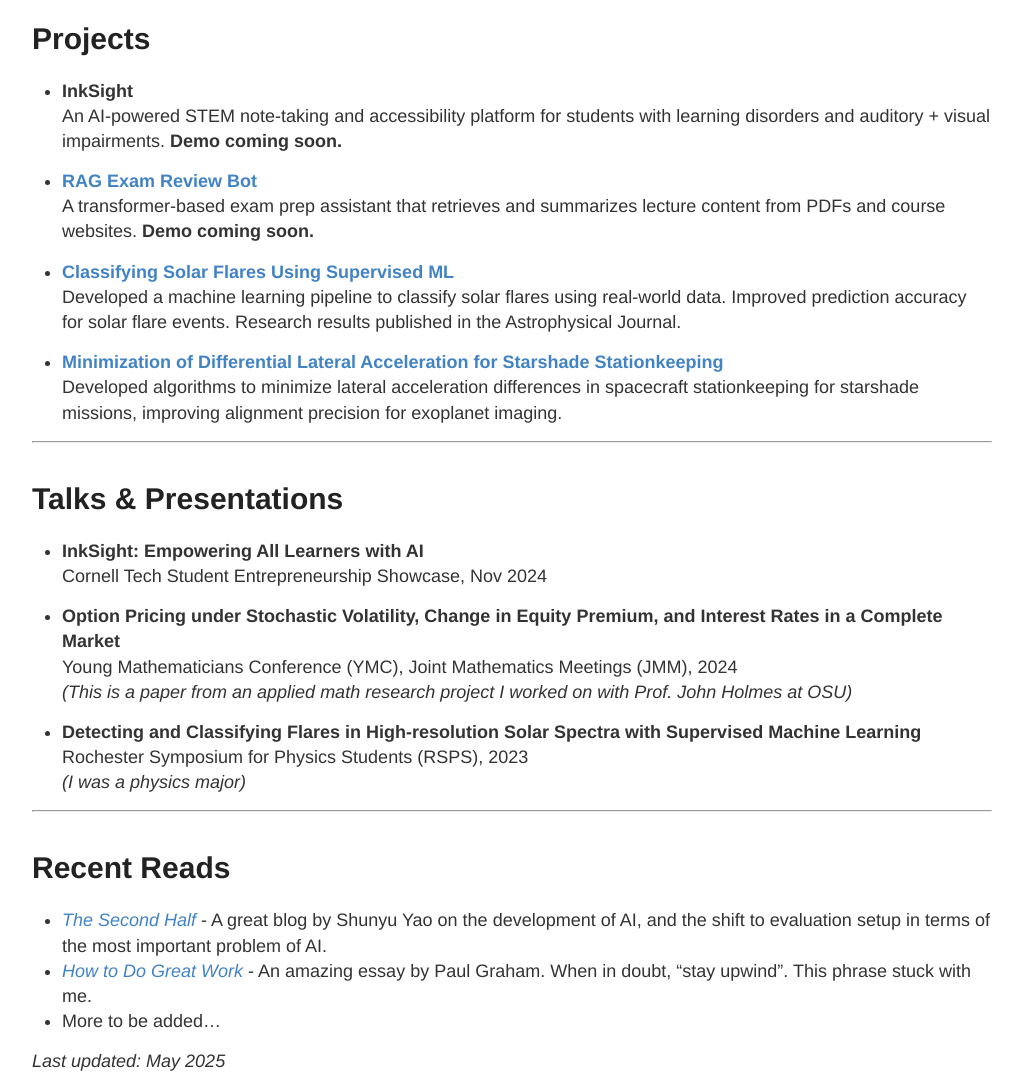
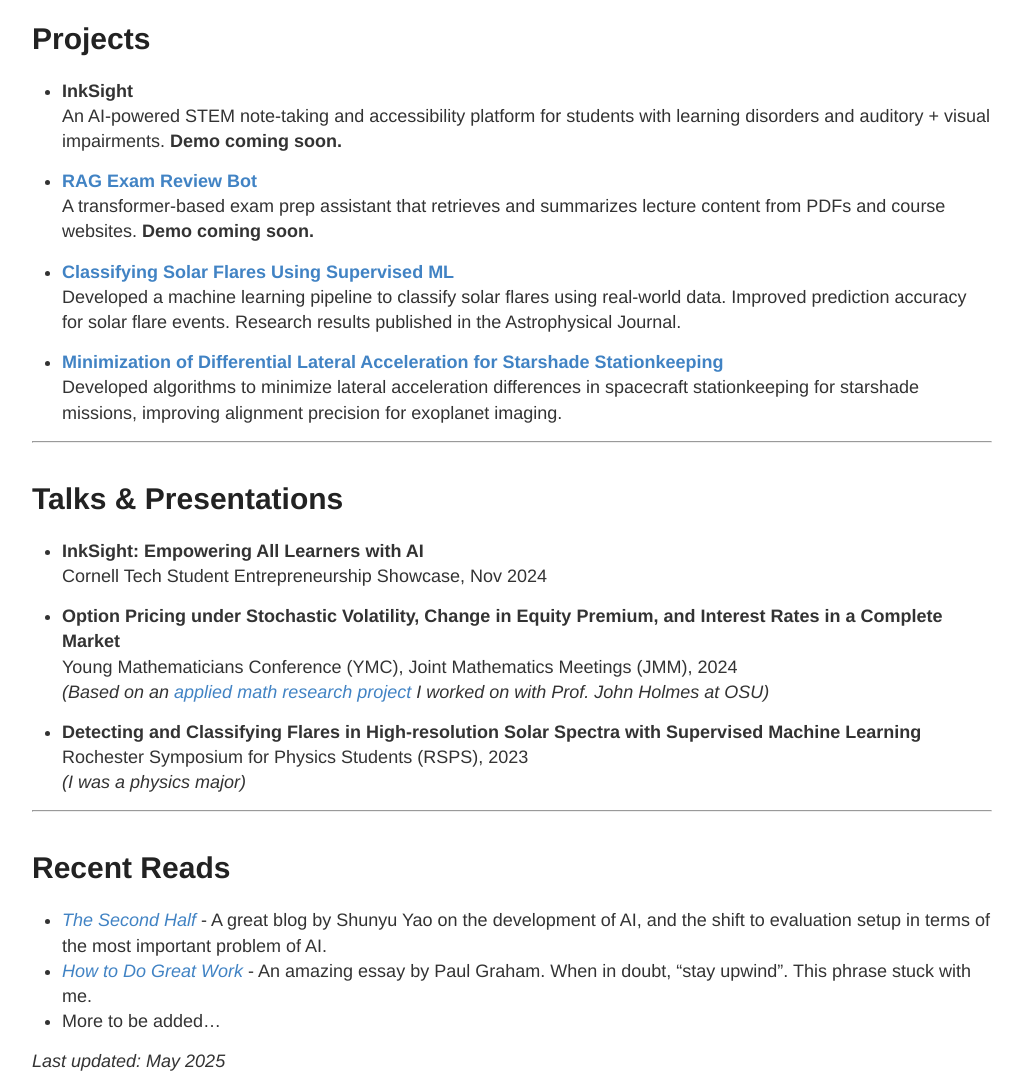
Before and after one commit to nicolehao34/nicolehao34.github.io, a Jekyll site: the page built from index.md, in a window 1280 px wide, cut to the strip 451-1541 px from the top of the page. Shown: the whole strip, without its empty margins (128-1151 px from the left). Built offline with Jekyll 4.4.1, drawn with Linux system fonts in a browser that asks for light colours.

Commit message:
add paper link

```diff
--- a/index.md
+++ b/index.md
@@ -48,7 +48,7 @@
 
 - **Option Pricing under Stochastic Volatility, Change in Equity Premium, and Interest Rates in a Complete Market** <br>
 Young Mathematicians Conference (YMC), Joint Mathematics Meetings (JMM), 2024  <br>
-  *(This is a paper from an applied math research project I worked on with Prof. John Holmes at OSU)*
+  *(Based on an [applied math research project](https://arxiv.org/abs/2408.15416) I worked on with Prof. John Holmes at OSU)*
 
 
 - **Detecting and Classifying Flares in High-resolution Solar Spectra with Supervised Machine Learning** <br>
```
